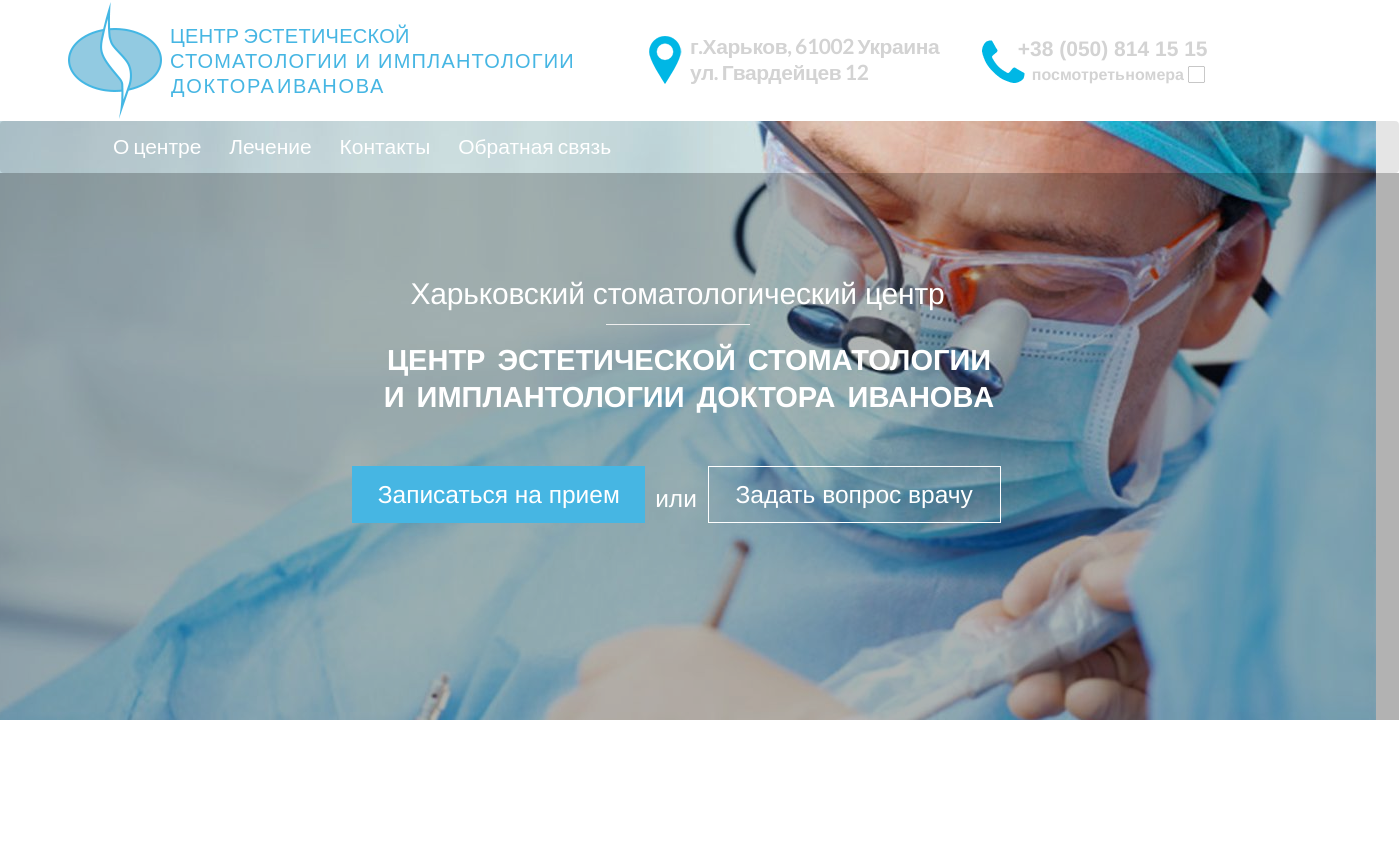
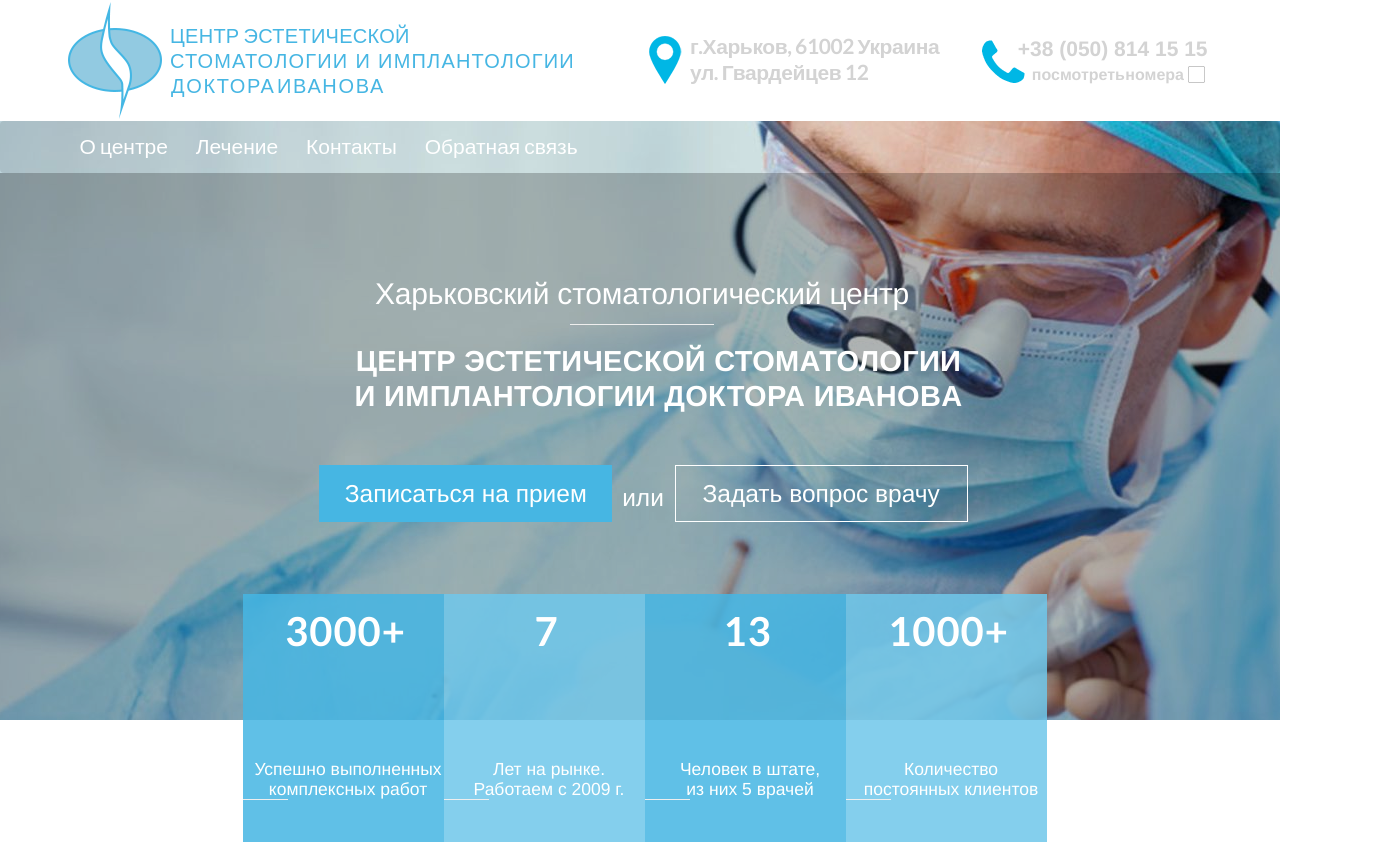
Before and after one commit to yashka713/mainCode, a website: page index.html in a window 1280 px wide. Shown: the whole page, 1399 px wide, since content can reach past the window. Before the commit the page ends 800 px from the top, so only its background shows below. Drawn offline with Linux system fonts and the light colour scheme.

Commit message:
slider ready

```diff
--- a/index.html
+++ b/index.html
@@ -91,6 +91,26 @@
                     <span class="titleBtnGroup-separator">или</span>
                     <button class=" btn-custom btn-askDoctor">Задать вопрос врачу</button>
                 </div>
+                <div class="factsAboutCompany">
+                    <ul>
+                        <li class="factsAboutCompany-item">
+                            <p class="factsAboutCompany-number">3000+</p>
+                            <p class="factsAboutCompany-fact">Успешно выполненных  комплексных работ</p>
+                            <hr class="factsAboutCompany-separator">
+                        <li class="factsAboutCompany-item lighter">
+                            <p class="factsAboutCompany-number">7</p>
+                            <p class="factsAboutCompany-fact">Лет на рынке. Работаем с 2009 г.</p>
+                            <hr class="factsAboutCompany-separator">
+                        <li class="factsAboutCompany-item">
+                            <p class="factsAboutCompany-number">13</p>
+                            <p class="factsAboutCompany-fact">Человек в штате,<br> из них 5 врачей</p>
+                            <hr class="factsAboutCompany-separator">
+                        <li class="factsAboutCompany-item lighter">
+                            <p class="factsAboutCompany-number">1000+</p>
+                            <p class="factsAboutCompany-fact">Количество <br> постоянных клиентов </p>
+                            <hr class="factsAboutCompany-separator">
+                    </ul>
+                </div>
             </div>
         </div>
     </div>
--- a/src/css/_slider.scss
+++ b/src/css/_slider.scss
@@ -2,7 +2,7 @@
 .slider {
   background-image: url(../img/big_004.jpg);
   background-repeat: no-repeat;
-  width: 1399px;
+  width: 100%;
   height: 599px;
   background-position: -23px -65px;
   margin-top: 2px;
@@ -20,7 +20,7 @@
   background-color: rgba(0, 0, 0, 0.1);
   margin-bottom: 0;
   .menu {
-    margin-left: -10px;
+    margin-left: 16px;
     .menu-item {
       display: inline-block;
       margin: 10px 15.5px 0 8.5px;
@@ -39,7 +39,7 @@
 }
 
 .slider-title {
-  margin: 100px 0 0 -44px;
+  margin: 100px 0 0 4px;
   .slider-titleText {
     text-align: center;
     color: white;
@@ -57,16 +57,17 @@
     font-weight: bold;
     width: 617px;
     text-transform: uppercase;
-    margin-left: 310px;
-    margin-top: -3px;
-    word-spacing: 4px;
-    line-height: 37px;
+    margin-left: 291px;
+    margin-top: -1px;
+    line-height: 35px;
+    letter-spacing: 0.3px;
   }
 
 }
+
 .titleBtnGroup {
   text-align: center;
-  margin: 48px 0 0 -46px;
+  margin: 49px 0 0 7px;
   .btn-custom {
     width: 293px;
     height: 57px;
@@ -75,10 +76,10 @@
     border: none;
     text-align: center;
   }
-  .btn-appointment{
+  .btn-appointment {
     background-color: #46b6e3;
   }
-  .titleBtnGroup-separator{
+  .titleBtnGroup-separator {
     font-size: 24.5px;
     color: white;
     border: none;
@@ -86,7 +87,7 @@
     margin: 11px 0 0 6px;
     vertical-align: sub;
   }
-  .btn-askDoctor{
+  .btn-askDoctor {
     margin-left: 7px;
     margin-top: 2px;
     background: transparent;
@@ -94,3 +95,36 @@
   }
 
 }
+
+.factsAboutCompany {
+  margin: 72px 0 0 188px;
+  .factsAboutCompany-item {
+    display: inline-block;
+    width: 201px;
+    height: 248px;
+    background-color: rgba(70, 182, 227, 0.86);
+    color: white;
+    .factsAboutCompany-number{
+      font-size: 40px;
+      text-align: center;
+      margin: 9px 0 0 4px;
+      letter-spacing: 1px;
+      font-weight: 900;
+      font-family: latobold;
+    }
+    .factsAboutCompany-fact{
+      margin: 99px 0 0 9px;
+      font-size: 17.5px;
+      text-align: center;
+      line-height: 20px;
+    }
+    .factsAboutCompany-separator{
+      width: 45px;
+      margin: 0 0 0 0;
+    }
+  }
+  .lighter {
+    background-color: #70c7ea;
+    background-color: rgba(112, 199, 234, 0.86);
+  }
+}
```
Also changed, not shown: build/css/main.css, build/css/production.min.css.
